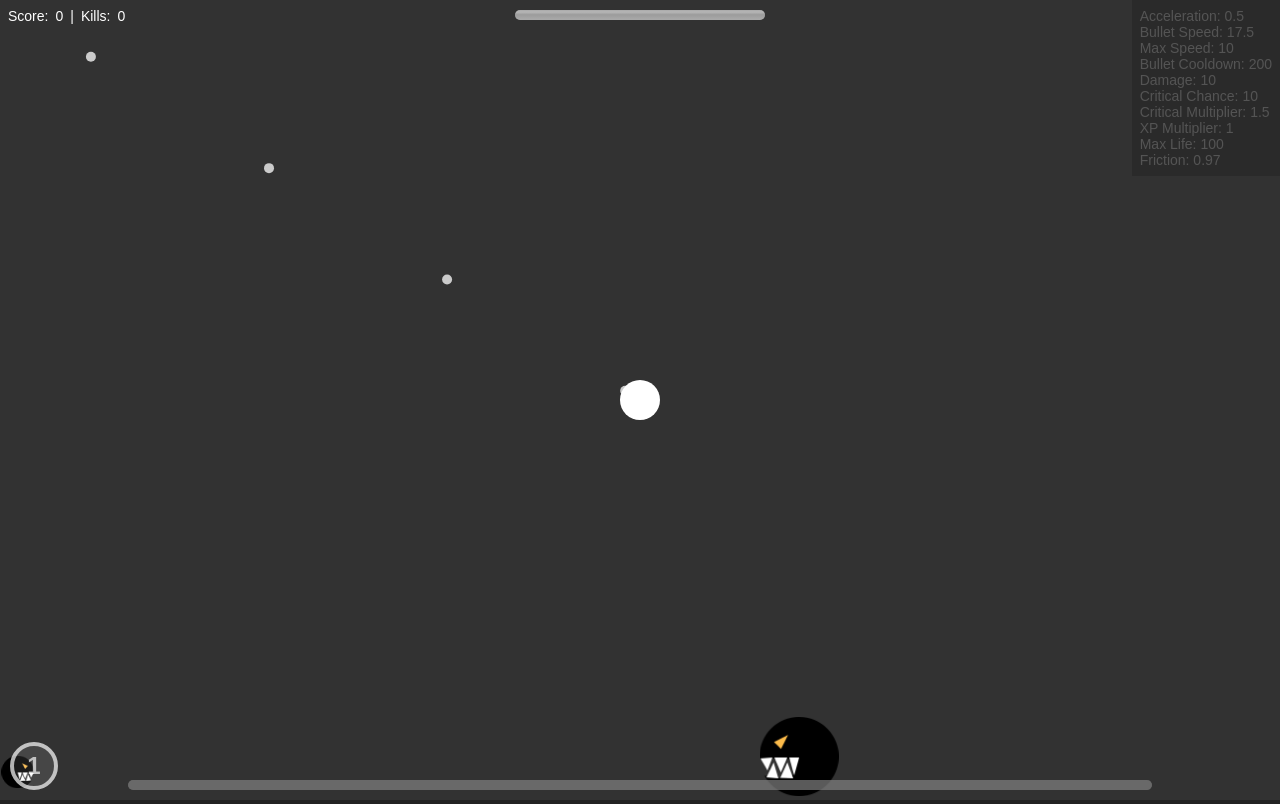
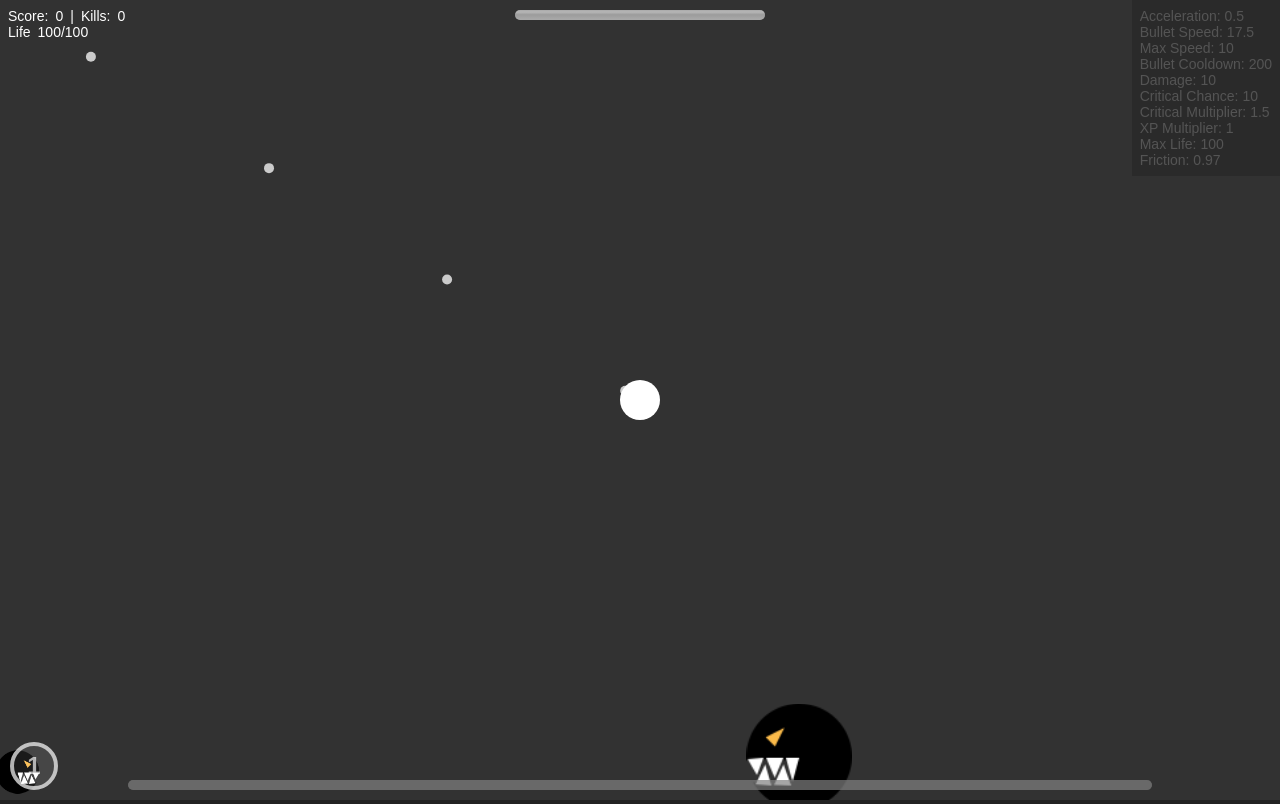
Before and after one commit to LankyMoose/BulletHell, a plain HTML site: page index.html in a window 1280 px wide. Both pictures are taken after a click on the button "Start Game". Drawn offline with nearby package versions, Linux system fonts and the light colour scheme.

Commit message:
good tings

```diff
--- a/constants.js
+++ b/constants.js
@@ -3,6 +3,7 @@ export const startButton = document.getElementById('startButton');
 export const scoreEl = document.getElementById('scoreEl');
 export const menuScoreEl = document.getElementById('menuScoreEl');
 export const killsEl = document.getElementById('killsEl');
+export const lifeEl = document.getElementById('lifeEl');
 export const menuKillsEl = document.getElementById('menuKillsEl');
 export const heatBarEl = document.getElementById('heat');
 export const xpBarEl = document.getElementById('xp');
@@ -75,17 +76,41 @@ export const PLAYER_STAT_DISPLAYS = [
 
 export const BONUS_TYPES = [
   {
-    name: 'Max Health',
+    name: '+ Damage',
+    weight: 5,
+    modifiers: [
+      {
+        key: 'damage',
+        amounts: [2, 4, 8],
+        triggers: [
+          (player, amount) => {
+            const percent = player.maxLife / amount;
+            player.life += player.maxLife / percent;
+            window.renderPlayerLife();
+          },
+        ],
+      },
+    ],
+  },
+  {
+    name: '+ Max Health',
     weight: 5,
     modifiers: [
       {
         key: 'maxLife',
         amounts: [20, 50, 80],
+        triggers: [
+          (player, amount) => {
+            const percent = player.maxLife / amount;
+            player.life += player.maxLife / percent;
+            window.renderPlayerLife();
+          },
+        ],
       },
     ],
   },
   {
-    name: 'Speed Boost',
+    name: '+ Max Speed',
     weight: 5,
     modifiers: [
       {
@@ -95,7 +120,7 @@ export const BONUS_TYPES = [
     ],
   },
   {
-    name: 'Bullet Speed',
+    name: '+ Bullet Speed',
     weight: 5,
     modifiers: [
       {
@@ -105,17 +130,23 @@ export const BONUS_TYPES = [
     ],
   },
   {
-    name: 'Bullet Cooldown',
+    name: '- Bullet Cooldown',
     weight: 5,
     modifiers: [
       {
         key: 'shootSpeed',
         amounts: [-4, -10, -18],
+        triggers: [
+          () => {
+            window.clearShootInterval();
+            window.setShootInterval();
+          },
+        ],
       },
     ],
   },
   {
-    name: 'XP Multiplier',
+    name: '+ XP Multiplier',
     weight: 5,
     modifiers: [
       {
@@ -125,7 +156,7 @@ export const BONUS_TYPES = [
     ],
   },
   {
-    name: 'Weight Increase',
+    name: '+ Weight',
     weight: 5,
     modifiers: [
       {
@@ -135,7 +166,7 @@ export const BONUS_TYPES = [
     ],
   },
   {
-    name: 'Critical Chance',
+    name: '+ Critical Chance',
     weight: 5,
     modifiers: [
       {
@@ -145,7 +176,7 @@ export const BONUS_TYPES = [
     ],
   },
   {
-    name: 'Critical Multiplier',
+    name: '+ Critical Multiplier',
     weight: 5,
     modifiers: [
       {
--- a/index.html
+++ b/index.html
@@ -63,11 +63,13 @@
         left: 0;
         z-index: 1;
         color: #fff;
-        display: flex;
-        gap: 0.5em;
         font-size: 0.875rem;
         padding: 0.5rem;
         pointer-events: none;
+      }
+      #score .row {
+        display: flex;
+        gap: 0.5em;
       }
       #menu {
         background-image: radial-gradient(#222, black);
@@ -245,9 +247,9 @@
       id="heat"
       min="0"
       max="100"
-      low="90"
+      low="60"
       high="10"
-      optimum="80"
+      optimum="30"
       value="0"
     ></meter>
     <progress id="xp" value="0" max="100"></progress>
@@ -260,11 +262,17 @@
 
     <canvas></canvas>
     <div id="score">
-      <span>Score:</span>
-      <span id="scoreEl">0</span>
-      |
-      <span>Kills:</span>
-      <span id="killsEl">0</span>
+      <div class="row">
+        <span>Score:</span>
+        <span id="scoreEl">0</span>
+        |
+        <span>Kills:</span>
+        <span id="killsEl">0</span>
+      </div>
+      <div class="row">
+        <span>Life</span>
+        <span id="lifeEl">100/100</span>
+      </div>
     </div>
     <div id="menu" class="overlay">
       <div class="inner">
--- a/index.js
+++ b/index.js
@@ -42,6 +42,7 @@ import {
   addDamageText,
   damageTexts,
   removeDamageText,
+  lifeEl,
 } from './constants.js';
 
 import {
@@ -75,7 +76,8 @@ function main() {
 
   player.update();
 
-  bullets.forEach((b, i) => {
+  for (let i = 0; i < bullets.length; i++) {
+    const b = bullets[i];
     b.update();
 
     const offscreenX = b.x - b.r < 0 || b.x + b.r > canvas.width;
@@ -85,16 +87,28 @@ function main() {
         removeBullet(i);
       }, 0);
     }
-  });
-
-  enemies.forEach((e, i) => {
+  }
+  // investigate pooling?
+  const enemiesToRemove = [];
+  const bulletsToRemove = [];
+  for (let i = 0; i < enemies.length; i++) {
+    const e = enemies[i];
     const dist = Math.hypot(player.x - e.x, player.y - e.y);
-    if (dist - e.r - player.r < 1) {
-      endGame();
+    if (dist - e.r - player.r < 0.1) {
+      player.life -= 10;
+      renderPlayerLife();
+      if (player.life <= 0) {
+        endGame();
+      } else {
+        console.log('player took dmg', player.life);
+        player.vel.x *= e.vel.x * 3;
+        player.vel.y *= e.vel.y * 3;
+      }
     }
     e.update();
-
-    bullets.forEach((b, j) => {
+    const num_bullets = bullets.length;
+    for (let j = 0; j < num_bullets; j++) {
+      const b = bullets[j];
       const dist = Math.hypot(b.x - e.x, b.y - e.y);
       if (dist - e.r - b.r < 1) {
         addScore(100);
@@ -117,11 +131,11 @@ function main() {
         );
 
         addDamageText(new DamageText(b.x, b.y, damage, isCrit));
-        removeBullet(j);
+        bulletsToRemove.push(j);
         if (e.r - damage > Enemy.minSize) {
           e.r -= damage;
         } else {
-          removeEnemy(i);
+          enemiesToRemove.push(i);
 
           nextFrameActionQueue.push(() => {
             player.xp += XP_PER_KILL * player.xpMulti;
@@ -141,20 +155,27 @@ function main() {
           });
         }
       }
-    });
-  });
+    }
+  }
+  for (let index of enemiesToRemove) {
+    removeEnemy(index);
+  }
+  for (let index of bulletsToRemove) {
+    removeBullet(index);
+  }
 
-  particles.forEach((p, i) => {
+  for (let i = 0; i < particles.length; i++) {
+    const p = particles[i];
     p.update();
     if (p.alpha <= 0) removeParticle(i);
-  });
-
-  damageTexts.forEach((d, i) => {
+  }
+  for (let i = 0; i < damageTexts.length; i++) {
+    const d = damageTexts[i];
     d.update();
     if (d.alpha <= 0) removeDamageText(i);
-  });
-
-  items.forEach((item, i) => {
+  }
+  for (let i = 0; i < items.length; i++) {
+    const item = items[i];
     const dist = Math.hypot(player.x - item.x, player.y - item.y);
     if (dist - item.r - player.r < 1) {
       player.items.push({ ...item.itemType });
@@ -165,7 +186,8 @@ function main() {
     if (item.i > 540) {
       removeItem(i, 1);
     }
-  });
+  }
+
   player.heat -= 0.025;
   if (player.heat < 0) player.heat = 0;
   heatBarEl.value = player.heat;
@@ -180,7 +202,7 @@ function handleProgression() {
     clearInterval(enemySpawnInterval);
     enemySpawnInterval = setInterval(Enemy.spawn, enemySpawnTime);
   }
-  if (player.kills % 5 == 0) {
+  if (player.kills % 5 == 0 && items.length <= 4) {
     Item.spawn();
   }
   if (player.heat >= player.maxHeat) {
@@ -251,6 +273,7 @@ function endGame() {
   killsEl.innerText = 0;
   player.resetProgression();
   player.reset();
+  renderPlayerLife();
   heatBarEl.value = 0;
   xpBarEl.value = 0;
   lvlEl.innerHTML = 1;
@@ -262,6 +285,11 @@ function endGame() {
   setAnimId(null);
   removeEventHandlers();
 }
+
+window.renderPlayerLife = function () {
+  lifeEl.innerText = `${player.life}/${player.maxLife}`;
+};
+
 function hideLevelUpScreen() {
   levelUpScreenShowing = false;
   levelUpOptionsEl.innerHTML = '';
@@ -288,13 +316,13 @@ function showLevelUpScreen() {
 function onBonusSelected(bonus) {
   console.log('bonus selected', bonus);
   bonus.modifiers.forEach((m) => {
-    console.log(`gained ${m.key}: ${m.amounts[bonus.rarity]}`);
-    console.log(`prev value: ${player[m.key]}`);
-    player[m.key] += m.amounts[bonus.rarity];
-    console.log(`new value: ${player[m.key]}`);
-    if (m.key == 'shootSpeed') {
-      clearShootInterval();
-      setShootInterval();
+    //console.log(`gained ${m.key}: ${m.amounts[bonus.rarity]}`);
+    //console.log(`prev value: ${player[m.key]}`);
+    const amount = m.amounts[bonus.rarity];
+    player[m.key] += amount;
+    //console.log(`new value: ${player[m.key]}`);
+    if (m.triggers) {
+      m.triggers.forEach((t) => t(player, amount));
     }
   });
   renderPlayerStats();
@@ -357,14 +385,14 @@ startButton.addEventListener('click', () => {
 let lastMouseMove;
 document.addEventListener('mousemove', (e) => (lastMouseMove = e));
 
-function clearShootInterval() {
+window.clearShootInterval = function () {
   clearInterval(playerShootTimer);
-}
-function setShootInterval() {
+};
+window.setShootInterval = function () {
   playerShootTimer = setInterval(() => {
     if (lastMouseMove) Player.shoot(lastMouseMove);
   }, player.shootSpeed);
-}
+};
 
 addEventListener('resize', () => {
   const old = { x, y };
--- a/lib.js
+++ b/lib.js
@@ -19,7 +19,15 @@ import {
 } from './constants.js';
 
 import { rotate, randomScreenEdgeCoords, randomCoords } from './util.js';
-
+const debug = false;
+function strokeCircle(circle) {
+  c.beginPath();
+  c.arc(circle.x, circle.y, circle.r, 0, Math.PI * 2, false);
+  c.lineWidth = '2';
+  c.strokeStyle = 'white';
+  c.stroke();
+  c.restore();
+}
 export class Circle {
   constructor(x, y, r, color, vel) {
     this.x = x;
@@ -44,10 +52,10 @@ export class Circle {
     if (this.image) {
       c.drawImage(
         this.image,
-        this.x - (this.r * 1.5) / 2,
-        this.y - (this.r * 1.5) / 2,
-        this.r * 1.5,
-        this.r * 1.5
+        this.x - (this.r * 2) / 2,
+        this.y - (this.r * 2) / 2,
+        this.r * 2,
+        this.r * 2
       );
     }
   }
@@ -131,6 +139,10 @@ export class Player extends Circle {
     }
 
     super.update();
+  }
+  draw() {
+    super.draw();
+    if (debug) strokeCircle(this);
   }
 
   shootSingle(clientX, clientY) {
@@ -267,6 +279,11 @@ export class Enemy extends Circle {
     this.cur_frame++;
     if (this.cur_frame > this.img_update_frames) Enemy.setImage(this);
   }
+  draw() {
+    super.draw();
+    if (debug) strokeCircle(this);
+  }
+
   static spawn(coords) {
     if (!document.hasFocus()) return;
     const rad = Math.random() * (60 - Enemy.minSize) + Enemy.minSize;
```
